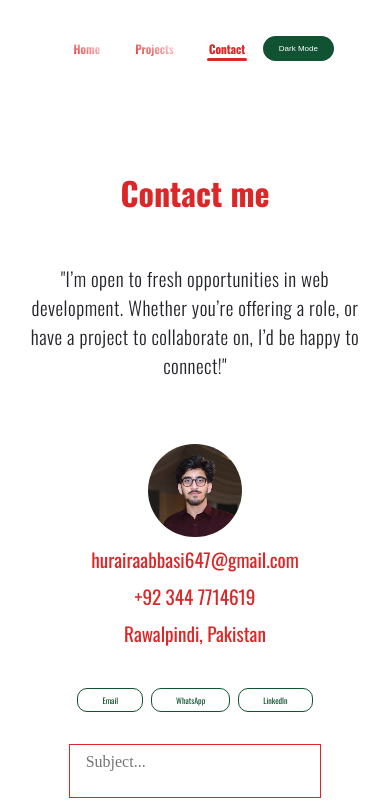
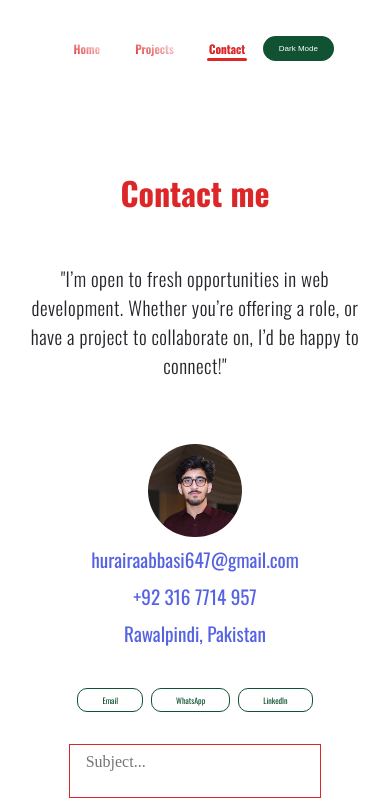
Before and after one commit to Huraira-Arshad-Abbasi/portfolio-website, a React (Vite) app: page /Contact in a window 390 px wide. Shown: the top 812 px of the page. Built offline with nearby package versions, Linux system fonts and the light colour scheme.

Commit message:
update phone number

```diff
--- a/src/components/Contact.jsx
+++ b/src/components/Contact.jsx
@@ -1,7 +1,7 @@
 // import { contact_layout } from '../assets/imges'
 import { motion } from 'framer-motion'
 import '../css/contact.css'
-import { text, textarea } from 'motion/react-client'
+// import { text, textarea } from 'motion/react-client'
 const Contact = () => {
   return (
     <>
@@ -65,7 +65,7 @@ const Contact = () => {
                 className='contact__info'
               >
                 <p>hurairaabbasi647@gmail.com</p>
-                <p>+92 344 7714619</p>
+                <p>+92 316 7714 957</p>
                 <p>Rawalpindi, Pakistan</p>
               </motion.div>
             </motion.div>
@@ -81,7 +81,7 @@ const Contact = () => {
               >
                 Email
               </motion.a>
-              <motion.a href='https://wa.me/923167714957' target='_blank'>
+              <motion.a href='https://wa.me/+923167714957' target='_blank'>
                 WhatsApp
               </motion.a>
               <motion.a
--- a/src/css/contact.css
+++ b/src/css/contact.css
@@ -114,7 +114,7 @@ form>button:hover {
 
 .right__content>.info>.contact__info {
     font-size: 1.2rem;
-    color: var(--accent-Color);
+    color: var(--accent-Color1);
 }
 
 .info>.contact__info>p {
```
Also changed, not shown: 1 other file (tests, documents, lock files or other folders).
